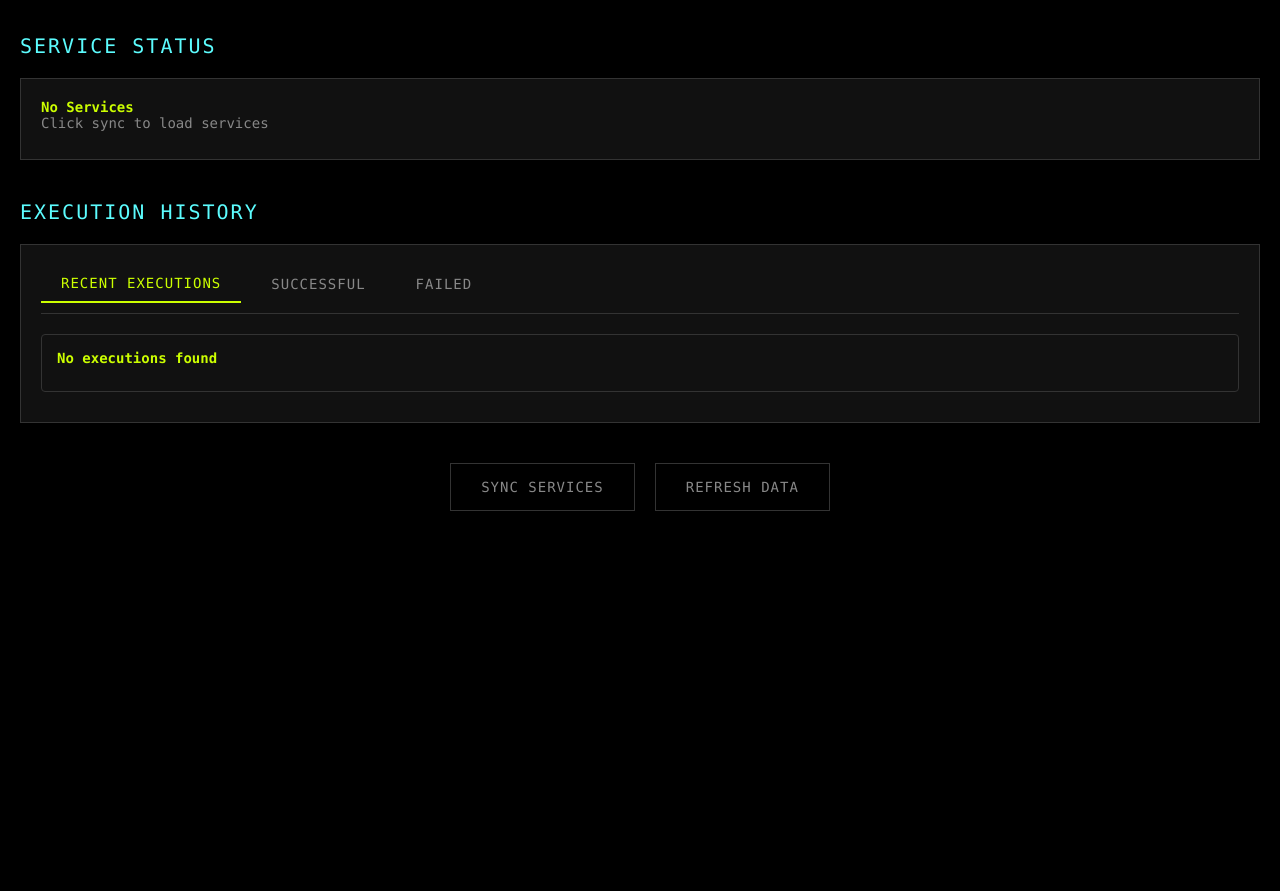
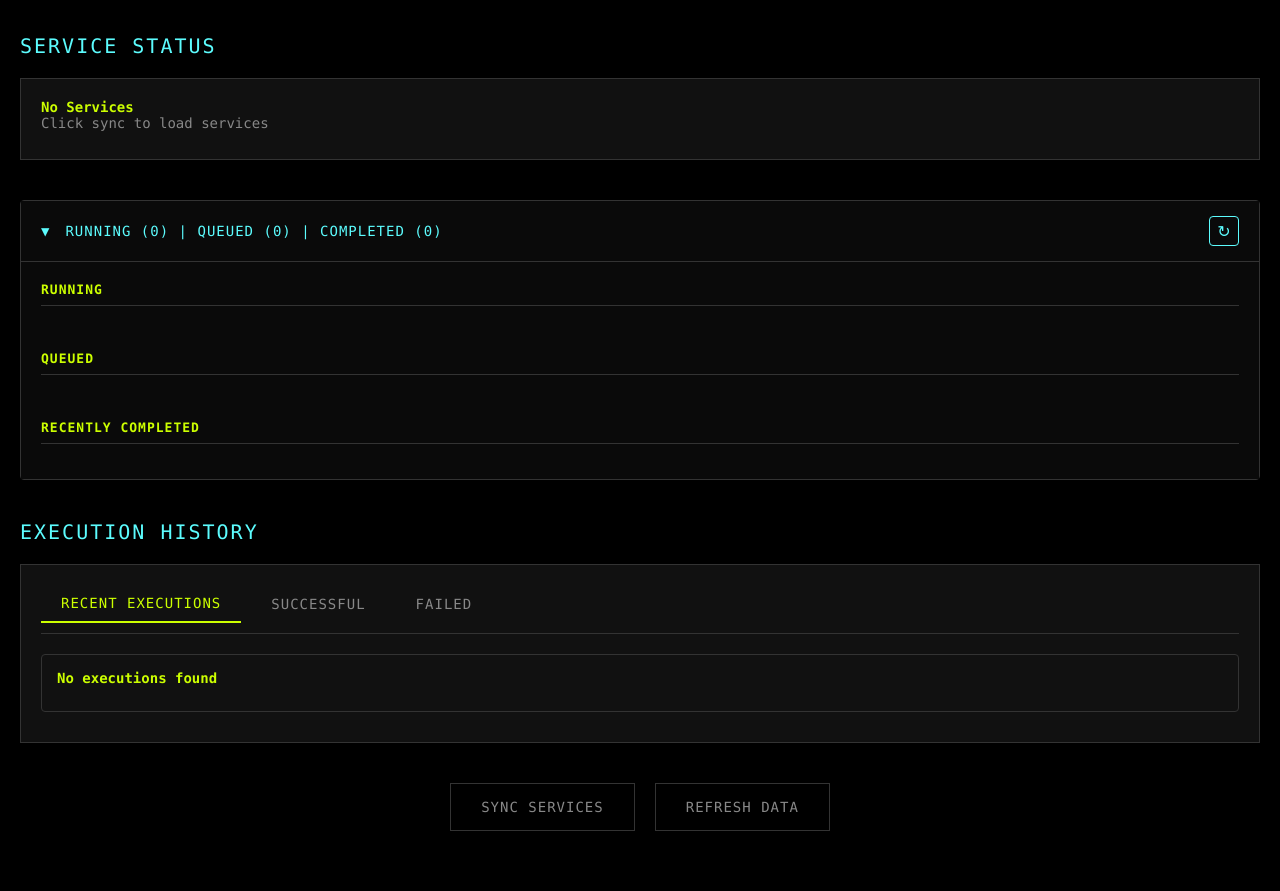
Before and after one commit to wcollins/torero-container, a Django app: template opt/torero-ui/torero_ui/templates/dashboard/index.html in a window 1280 px wide. Shown: the part 263-1154 px from the top of the page. Before the commit the page ends 774 px from the top, so only its background shows below. Run offline with Django 5.2, Linux system fonts and the light colour scheme; the template is opened without the code that fills it, so the values that code supplies are empty.

Commit message:
Add execution queue panel to .html

```diff
--- a/opt/torero-ui/torero_ui/templates/dashboard/index.html
+++ b/opt/torero-ui/torero_ui/templates/dashboard/index.html
@@ -99,6 +99,51 @@
             </div>
         </div>
         {% endfor %}
+    </div>
+</div>
+
+<!-- execution queue panel -->
+<div class="section">
+    <div id="execution-panel" class="execution-panel">
+        <div class="panel-header" onclick="toggleExecutionPanel()">
+            <span class="panel-title">
+                <span class="panel-toggle">▼</span>
+                Running (<span id="active-count">0</span>) |
+                Queued (<span id="queued-count">0</span>) |
+                Completed (<span id="completed-count">0</span>)
+            </span>
+            <div class="panel-controls">
+                <button class="btn-icon" onclick="event.stopPropagation(); refreshQueueStatus();" title="Refresh">
+                    ↻
+                </button>
+            </div>
+        </div>
+
+        <div class="panel-content" id="panel-content">
+            <!-- running executions -->
+            <div id="running-executions" class="execution-section">
+                <h4>Running</h4>
+                <div class="execution-list" id="running-list">
+                    <!-- dynamic content -->
+                </div>
+            </div>
+
+            <!-- queued executions -->
+            <div id="queued-executions" class="execution-section">
+                <h4>Queued</h4>
+                <div class="execution-list" id="queued-list">
+                    <!-- dynamic content -->
+                </div>
+            </div>
+
+            <!-- completed executions -->
+            <div id="completed-executions" class="execution-section">
+                <h4>Recently Completed</h4>
+                <div class="execution-list" id="completed-list">
+                    <!-- dynamic content -->
+                </div>
+            </div>
+        </div>
     </div>
 </div>
 
```
